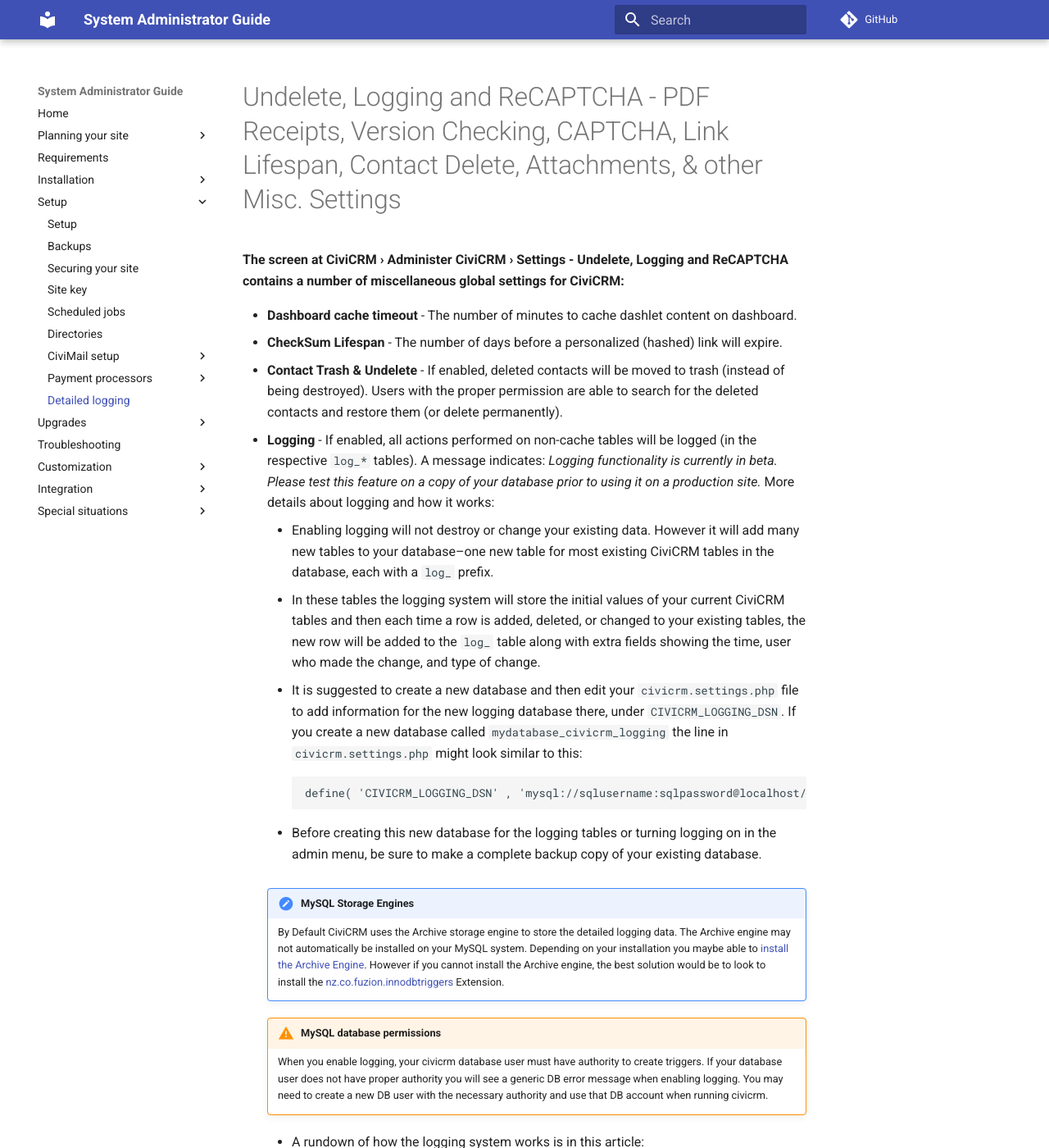
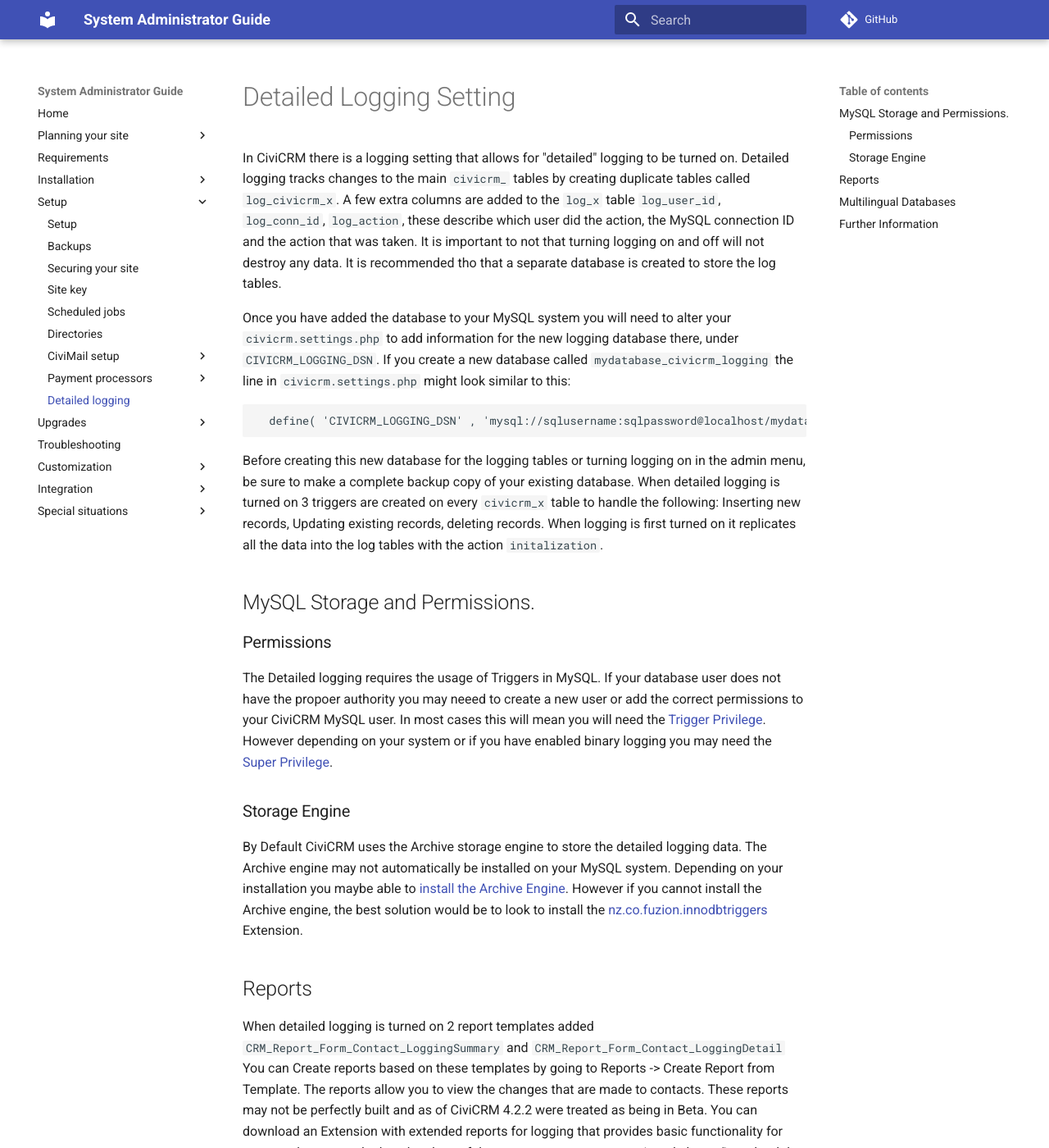
Before and after one commit to civicrm/civicrm-sysadmin-guide, an MkDocs documentation site: the page built from docs/setup/logging.md, in a window 1280 px wide and 1400 px high. Shown: the whole window at 82% size. Built offline with MkDocs 1.6.1 and Material for MkDocs 9.7.7, drawn with Linux system fonts in a browser that asks for light colours; comment, search, counter and statistics services are not loaded; old or Windows-style settings are respelled for this version of MkDocs; some of the changed text lies outside the part shown.

Commit message:
Partially resolve #74 by rewriting logging page to be only about the detailed logging section. Add information on multilingual logging and the structure of the log tables a bit more

````diff
--- a/docs/setup/logging.md
+++ b/docs/setup/logging.md
@@ -1,66 +1,43 @@
-# Undelete, Logging and ReCAPTCHA - PDF Receipts, Version Checking, CAPTCHA, Link Lifespan, Contact Delete, Attachments, & other Misc. Settings
+# Detailed Logging Setting
+
+In CiviCRM there is a logging setting that allows for "detailed" logging to be turned on. Detailed logging tracks changes to the main `civicrm_` tables by creating duplicate tables called `log_civicrm_x`. A few extra columns are added to the `log_x` table `log_user_id`, `log_conn_id`, `log_action`, these describe which user did the action, the MySQL connection ID and the action that was taken. It is important to not that turning logging on and off will not destroy any data. It is recommended tho that a separate database is created to store the log tables.
+
+Once you have added the database to your MySQL system you will need to alter your `civicrm.settings.php` to add information for the new logging database there, under `CIVICRM_LOGGING_DSN`. If you create a new database called `mydatabase_civicrm_logging` the line in `civicrm.settings.php` might look similar to this:
+
+```php
+  define( 'CIVICRM_LOGGING_DSN' , 'mysql://sqlusername:sqlpassword@localhost/mydatabase_civicrm_logging?new_link=true' );
+```
+
+Before creating this new database for the logging tables or turning logging on in the admin menu, be sure to make a complete backup copy of your existing database. When detailed logging is turned on 3 triggers are created on every `civicrm_x` table to handle the following: Inserting new records, Updating existing records, deleting records. When logging is first turned on it replicates all the data into the log tables with the action `initalization`.
 
 
-**The screen at CiviCRM › Administer CiviCRM › Settings - Undelete, Logging and ReCAPTCHA contains a number of miscellaneous global settings for CiviCRM:**
+## MySQL Storage and Permissions.
 
-* **Dashboard cache timeout** - The number of minutes to cache dashlet content on dashboard.
-* **CheckSum Lifespan** - The number of days before a personalized (hashed) link will expire.
-* **Contact Trash & Undelete** - If enabled, deleted contacts will be moved to trash (instead of being destroyed). Users with the proper permission are able to search for the deleted contacts and restore them (or delete permanently).
-* **Logging** - If enabled, all actions performed on non-cache tables will be logged (in the respective `log_*` tables). A message indicates: _Logging functionality is currently in beta. Please test this feature on a copy of your database prior to using it on a production site._ More details about logging and how it works:
-    * Enabling logging will not destroy or change your existing data. However it will add many new tables to your database–one new table for most existing CiviCRM tables in the database, each with a `log_` prefix.
-    * In these tables the logging system will store the initial values of your current CiviCRM tables and then each time a row is added, deleted, or changed to your existing tables, the new row will be added to the `log_` table along with extra fields showing the time, user who made the change, and type of change.
-    * It is suggested to create a new database and then edit your `civicrm.settings.php` file to add information for the new logging database there, under `CIVICRM_LOGGING_DSN`. If you create a new database called `mydatabase_civicrm_logging` the line in `civicrm.settings.php` might look similar to this:
+### Permissions
 
-        ```php
-        define( 'CIVICRM_LOGGING_DSN' , 'mysql://sqlusername:sqlpassword@localhost/mydatabase_civicrm_logging?new_link=true' );
+The Detailed logging requires the usage of Triggers in MySQL. If your database user does not have the propoer authority you may neeed to create a new user or add the correct permissions to your CiviCRM MySQL user. In most cases this will mean you will need the [Trigger Privilege](https://dev.mysql.com/doc/refman/5.7/en/privileges-provided.html#priv_trigger). However depending on your system or if you have enabled binary logging you may need the [Super Privilege](https://dev.mysql.com/doc/refman/5.7/en/privileges-provided.html#priv_super).
 
-        ```
+### Storage Engine
 
-    * Before creating this new database for the logging tables or turning logging on in the admin menu, be sure to make a complete backup copy of your existing database.
+By Default CiviCRM uses the Archive storage engine to store the detailed logging data. The Archive engine may not automatically be installed on your MySQL system. Depending on your installation you maybe able to [install the Archive Engine](https://stackoverflow.com/questions/26996618/install-mariadb-archive-engine). However if you cannot install the Archive engine, the best solution would be to look to install the [nz.co.fuzion.innodbtriggers](https://github.com/eileenmcnaughton/nz.co.fuzion.innodbtriggers) Extension.
 
-    !!! note "MySQL Storage Engines"
-        By Default CiviCRM uses the Archive storage engine to store the detailed logging data. The Archive engine may not automatically be installed on your MySQL system. Depending on your installation you maybe able to [install the Archive Engine](https://stackoverflow.com/questions/26996618/install-mariadb-archive-engine). However if you cannot install the Archive engine, the best solution would be to look to install the [nz.co.fuzion.innodbtriggers](https://github.com/eileenmcnaughton/nz.co.fuzion.innodbtriggers) Extension.
+## Reports
 
-    !!! warning "MySQL database permissions"
-         When you enable logging, your civicrm database user must have authority to create triggers. If your database user does not have proper authority you will see a generic DB error message when enabling logging. You may need to create a new DB user with the necessary authority and use that DB account when running civicrm.
+When detailed logging is turned on 2 report templates added `CRM_Report_Form_Contact_LoggingSummary` and `CRM_Report_Form_Contact_LoggingDetail` You can Create reports based on these templates by going to Reports -> Create Report from Template. The reports allow you to view the changes that are made to contacts. These reports may not be perfectly built and as of CiviCRM 4.2.2 were treated as being in Beta. You can download an Extension with extended reports for logging that provides basic functionality for contact changes and takes the place of the two contact reports mentioned above. Download the extension here: [http://civicrm.org/extensions/extended-logging-report/version-10-0](http://civicrm.org/extensions/extended-logging-report/version-10-0) and install by following the instructions here: [Extensions](/customize/extensions.md). Once installed, create report templates at Administer/CiviReport/Manage Templates with these values:
 
-    * A rundown of how the logging system works is in this article: [http://civicrm.org/blogs/shot/new-civicrm-33-feature-logging](http://civicrm.org/blogs/shot/new-civicrm-33-feature-logging)
-    * The reporting system is still definitely in beta in CiviCRM 4.2. In 4.2, the example contact report templates, mentioned in the article above, are not automatically created. However, two contribution logging reports are available–looking under Reports/Reports Listing.
-    * You can create the two contact logging reports, mentioned in the article above, in Administer/CiviReport/Manage Templates with these values for the Logging Summary Report:
+* Extended Logging Summary
+  * URL: contact/extendedloggingsummary
+  * Class: `CRM_Extendedloggingreports_Form_Report_CRM_extendedloggingreports_Report_Form_Contact_LoggingSummary`
+* Extended Logging Detailed
+  * URL: contact/extendedloggingdetail
+  * `Class: CRM_Extendedloggingreports_Form_Report_CRM_extendedloggingreports_Report_Form_Contact_LoggingDetail`
 
-        * URL: /contact/loggingsummary
-        * Class: CRM_Report_Form_Contact_LoggingSummary
+Then go to Administer/CiviReport/Create Reports from Templates and create a report from the Summary template. You won't need to create a report from the Detail template because it is access from the Summary template. Using the URLs above when you create the templates is the key to getting the summary report to link to the detail report successfully.
 
-        And these values for the Detail Report:
+## Multilingual Databases
 
-        * URL: /contact/loggingdetail
-        * Class: CRM_Report_Form_Contact_LoggingDetail
+As of 4.7 it appears the detailed logging system can cope with Multilingual databases. However this support is still experimental. There have been a few tests added to the CiviCRM's unit tests to prove that the detailed logging system can cope with multilingual databases.
 
-        * Then go to Administer/CiviReport/Create Reports from Templates and create the Contact Logging (summary) report. That report works but the links to the detail report may not. You may be able to get the detail report to work, by adding "&force=1" to the URL of the detail report. See [http://forum.civicrm.org/index.php?topic=18503.0](http://forum.civicrm.org/index.php?topic=18503.0) but These reports are definitely in beta quality as of CiviCRM 4.2.2.
+## Further Information
 
-    * You can download an Extension with extended reports for logging that provides basic functionality for contact changes and takes the place of the two contact reports mentioned above. Download the extension here: [http://civicrm.org/extensions/extended-logging-report/version-10-0](http://civicrm.org/extensions/extended-logging-report/version-10-0) and install by following the instructions here: [Extensions](/customize/extensions.md). Once installed, create report templates at Administer/CiviReport/Manage Templates with these values:
-
-        * URL: contact/extendedloggingsummary
-        * Class: CRM_Extendedloggingreports_Form_Report_CRM_extendedloggingreports_Report_Form_Contact_LoggingSummary
-
-        * URL: contact/extendedloggingdetail
-        * Class: CRM_Extendedloggingreports_Form_Report_CRM_extendedloggingreports_Report_Form_Contact_LoggingDetail
-
-    * Then go to Administer/CiviReport/Create Reports from Templates and create a report from the Summary template. You won't need to create a report from the Detail template because it is access from the Summary template. Using the URLs above when you create the templates is the key to getting the summary report to link to the detail report successfully.
-
-* **Attach PDF copy to receipts** - If enabled, CiviCRM sends PDF receipt as an attachment during event signup or online contribution.
-* **Path to wkhtmltopdf executable** - [wkhtmltopdf](http://code.google.com/p/wkhtmltopdf/) is an alternative utility for generating PDF's which may provide better performance especially if you are generating a large number of PDF letters or receipts. Your system administrator will need to download and install this utility, and enter the executable path here.
-* **Version Check & Statistics Reporting** - If enabled, CiviCRM automatically checks availablity of a newer version of the software. New version alerts will be displayed on the main CiviCRM Administration page.
-* When enabled, statistics about your CiviCRM installation are reported anonymously to the CiviCRM team to assist in prioritizing ongoing development efforts. The following information is gathered: CiviCRM version, versions of PHP, MySQL and framework (Drupal/Joomla/standalone), and default language. Counts (but no actual data) of the following record types are reported: contacts, activities, cases, relationships, contributions, contribution pages, contribution products, contribution widgets, discounts, price sets, profiles, events, participants, tell-a-friend pages, grants, mailings, memberships, membership blocks, pledges, pledge blocks and active payment processor types.
-* **Maximum Attachments** - Maximum number of files (documents, images, etc.) which can attached to emails or activities.
-* **Maximum File Size (in MB)** - Maximum Size of file (documents, images, etc.) which can attached to emails or activities. Note: php.ini should support this file size.
-* **CiviCRM Version Check** - Indicate if you want CiviCRM to automatically check availablity of a newer version of the software. If enabled, new version alerts will be displayed on the main CiviCRM Administration page.
-* **Captcha Font** - Enter a Filename for a suitable true-type font (*.ttf) to render the CAPTCHA image.
-
-**IMPORTANT: A valid CAPTCHA font and path are required if you have enabled the CAPTCHA feature for any of your CiviCRM Profile input forms.**
-
-**Captcha Font Path** - Indicate the absolute file-system path to the directory where the CAPTCHA font file is located.
-
-Click **Save** to save your action or **Cancel** to cancel it.
-
-If successful you will see the message "Your changes have been saved."
+A rundown of how the logging system works is in this article: [http://civicrm.org/blogs/shot/new-civicrm-33-feature-logging](http://civicrm.org/blogs/shot/new-civicrm-33-feature-logging)
````
